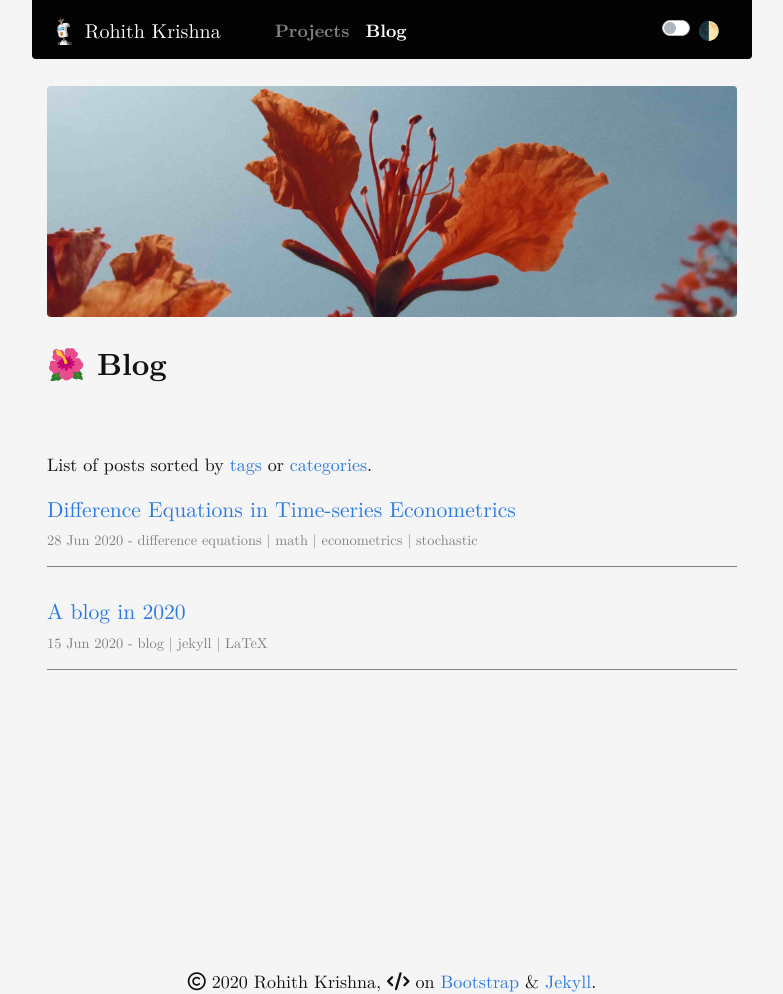
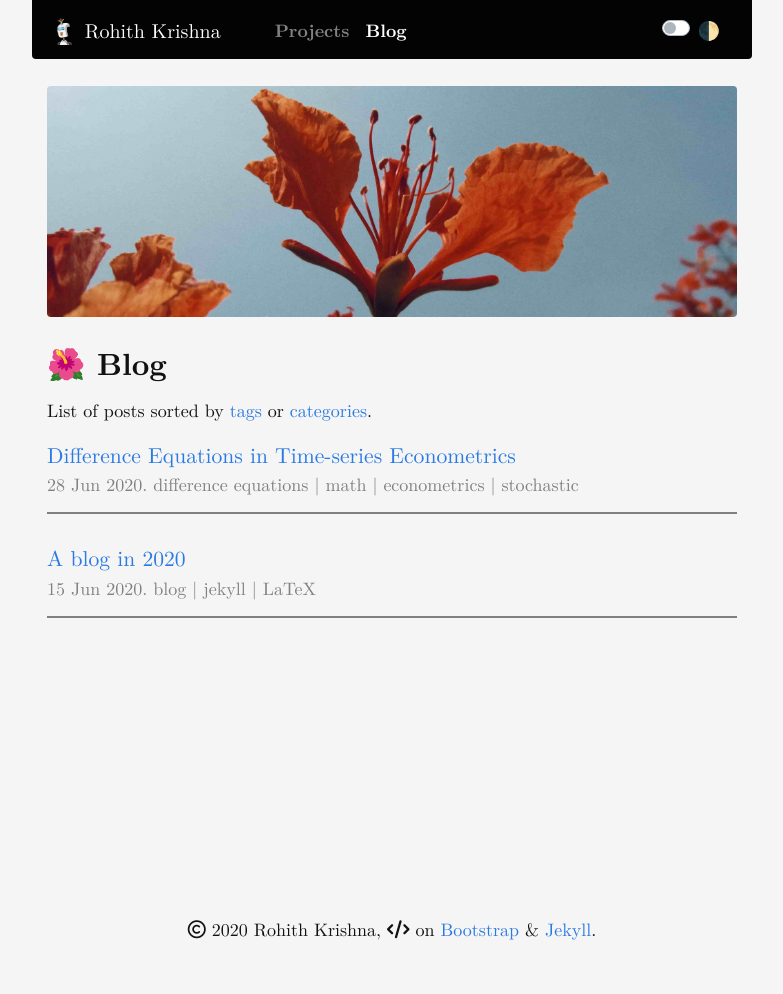
Before and after one commit to rohithmay/rohithmay.github.io, a Jekyll site: the page built from blog/index.html, in a window 1280 px wide. Shown: the whole page, without its empty margins (248-1031 px from the left). Built offline with Jekyll 4.4.1, drawn with Linux system fonts in a browser that asks for light colours; nearby versions of some CDN libraries; a style sheet for code colours, icons or effects is not loaded; after the commit the page ends 942 px from its top, so only the background shows below that.

Commit message:
Update index.html

```diff
--- a/blog/index.html
+++ b/blog/index.html
@@ -19,7 +19,7 @@
             <div align="left">
               <h1 class="display-5">🌺 Blog</h1>
               <!-- <em> Previously called chaos, figs and memories. </em> <br/><br/> -->
-                   <br/> <br/>
+
             </div>
 
         <p>
@@ -29,9 +29,9 @@
         {% for post in site.posts %}
             <div>
 
-            <big><a href="{{ post.url }}">{{ post.title }}</a></big><br/>
-              <p style="color:grey;">  <small>  {{ post.date | date_to_string }} -  {{post.tags | join:' | '}} </small></p>
-                    <hr  style="height:1px;border-width:0;color:gray;background-color:gray" /><br>
+            <big><b><a href="{{ post.url }}">{{ post.title }}</a></b></big><br/>
+              <p style="color:grey;">    {{ post.date | date_to_string }}. {{post.tags | join:' | '}} </p>
+                    <hr  style="height:2px;border-width:0;color:gray;background-color:gray" /><br>
 
                 <!-- {% for tag in post.tags %}
                     {{tag}}
```
